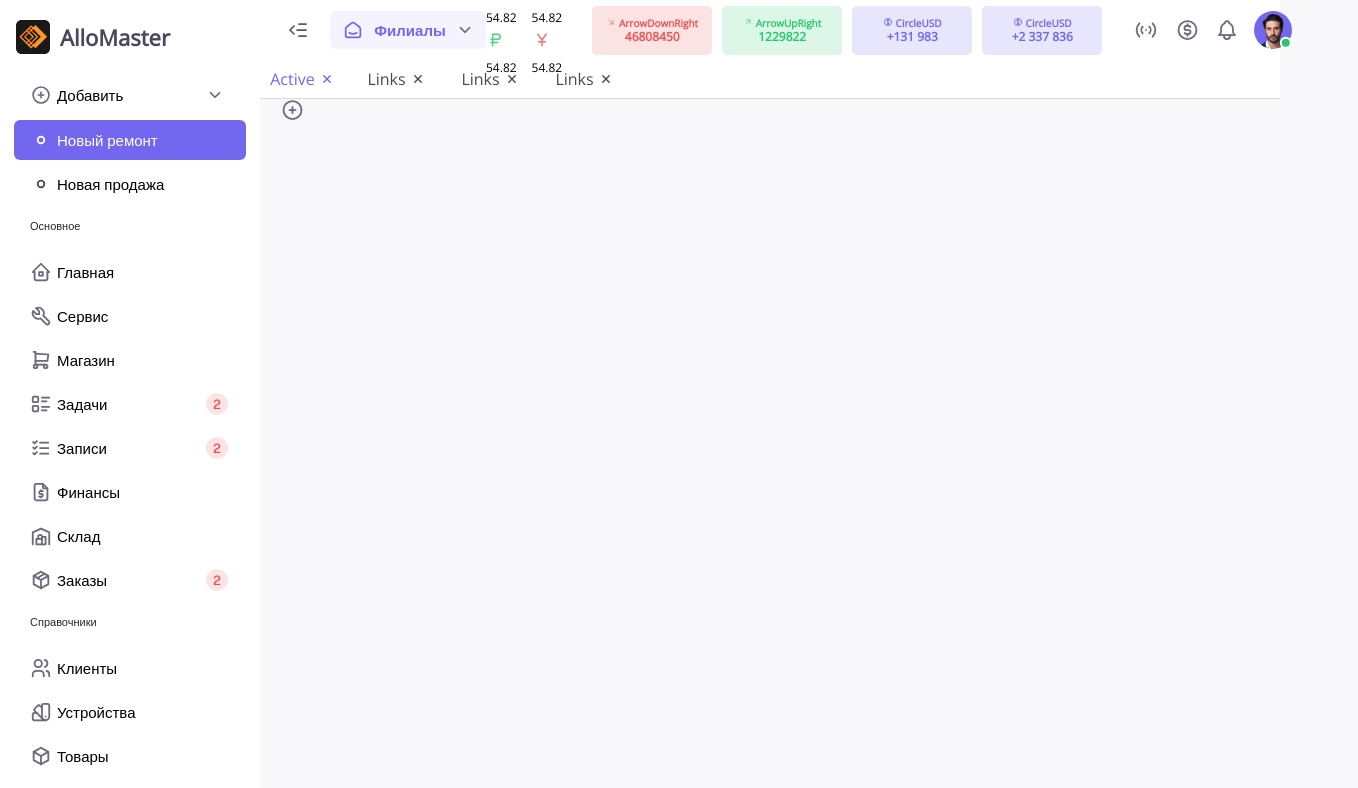
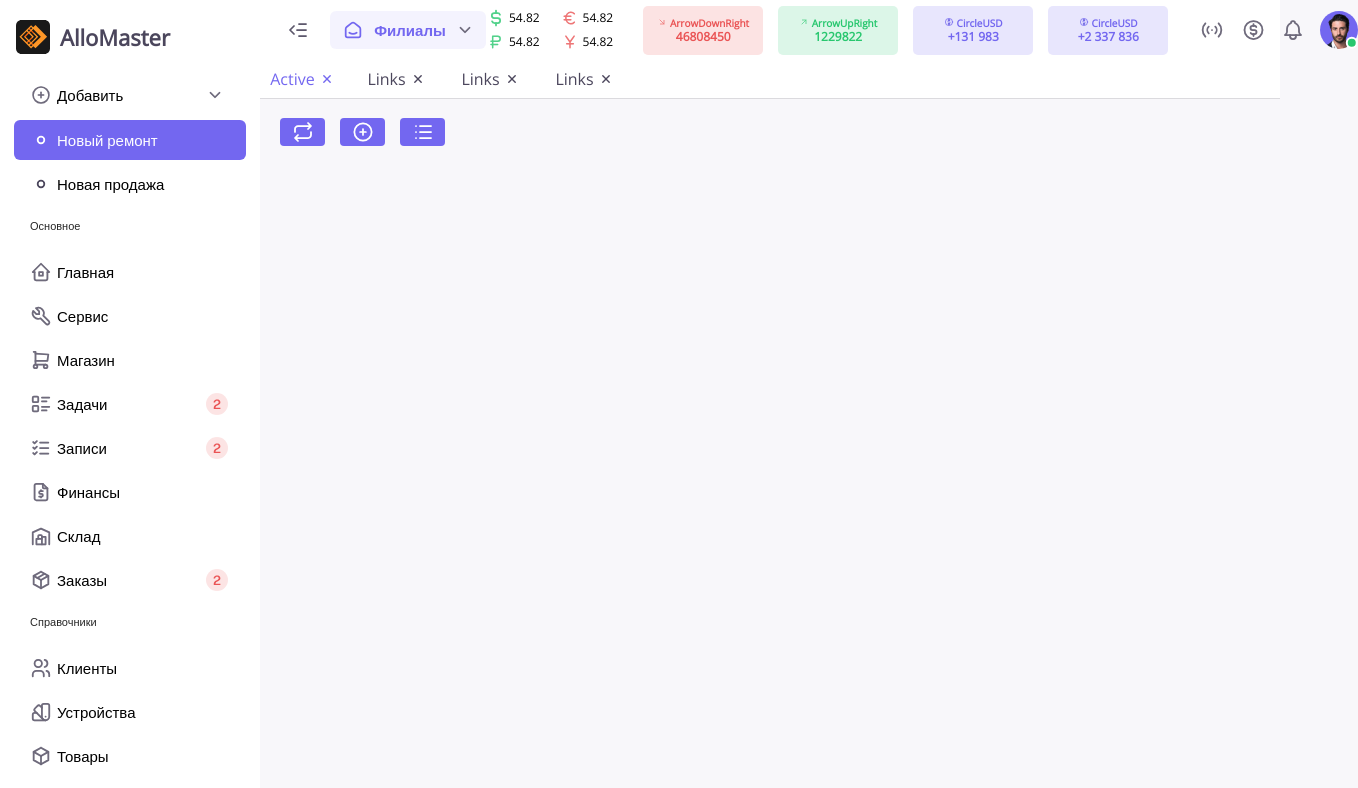
Before and after one commit to Aidar05/srm-project, a Vue app: page / in a window 1280 px wide. Shown: the top 788 px of the page, 1358 px wide, since content can reach past the window. Built offline with nearby package versions, Linux system fonts and the light colour scheme.

Commit message:
Верхние кнопки сделал

```diff
--- a/src/assets/css/content.css
+++ b/src/assets/css/content.css
@@ -1,3 +1,30 @@
 .content-main-container{
+  height: 60vh;
   margin-left: 280px;
+  margin-top: 20px;
 }
+
+.content-btns-container{
+  display: flex;
+  gap: 15px;
+}
+
+.content-btns-container > :nth-child(2) *{
+  stroke: white;
+}
+
+.content-btns{
+  display: flex;
+  align-items: center;
+  justify-content: center;
+
+  width: 45px;
+  height: 28px;
+  border-radius: 4px;
+  background-color: var(--color-purple);
+}
+
+.content-btns svg{
+  width: 24px;
+  height: 24px;
+}
--- a/src/assets/css/header.css
+++ b/src/assets/css/header.css
@@ -6,8 +6,8 @@
 
 #header{
   display: flex;
+  align-items: center;
   justify-content: space-between;
-  align-items: center;
   height: 60px;
   padding: 0 26px 0 26px;
 }
@@ -51,12 +51,18 @@
   stroke: rgba(115, 103, 240, 1) !important;
 }
 
-
+/* Контейнер с валютами */
 .exchange-rate{
   display: grid;
   grid-template-columns: 1fr 1fr;
   grid-template-rows: 1fr 1fr;
-  column-gap: 15px;
+  column-gap: 20px;
+}
+
+#currency-element{
+  display: flex;
+  align-items: center;
+  gap: 3px
 }
 
 #currency-element svg{
@@ -73,7 +79,7 @@
 /* Инфа о финансах в хэдере */
 #fin-info-container{
   display: flex;
-  gap: 10px
+  gap: 15px
 }
 
 .header-fin-info{
--- /dev/null
+++ b/src/assets/icons/vue/List.vue
@@ -0,0 +1,16 @@
+<template>
+  <svg width="24" height="24" viewBox="0 0 24 24" fill="none" xmlns="http://www.w3.org/2000/svg">
+    <path d="M9 6H20" stroke="white" stroke-width="1.75" stroke-linecap="round" stroke-linejoin="round"/>
+    <path d="M9 6H20" stroke="white" stroke-opacity="0.2" stroke-width="1.75" stroke-linecap="round" stroke-linejoin="round"/>
+    <path d="M9 12H20" stroke="white" stroke-width="1.75" stroke-linecap="round" stroke-linejoin="round"/>
+    <path d="M9 12H20" stroke="white" stroke-opacity="0.2" stroke-width="1.75" stroke-linecap="round" stroke-linejoin="round"/>
+    <path d="M9 18H20" stroke="white" stroke-width="1.75" stroke-linecap="round" stroke-linejoin="round"/>
+    <path d="M9 18H20" stroke="white" stroke-opacity="0.2" stroke-width="1.75" stroke-linecap="round" stroke-linejoin="round"/>
+    <path d="M5 6V6.01" stroke="white" stroke-width="1.75" stroke-linecap="round" stroke-linejoin="round"/>
+    <path d="M5 6V6.01" stroke="white" stroke-opacity="0.2" stroke-width="1.75" stroke-linecap="round" stroke-linejoin="round"/>
+    <path d="M5 12V12.01" stroke="white" stroke-width="1.75" stroke-linecap="round" stroke-linejoin="round"/>
+    <path d="M5 12V12.01" stroke="white" stroke-opacity="0.2" stroke-width="1.75" stroke-linecap="round" stroke-linejoin="round"/>
+    <path d="M5 18V18.01" stroke="white" stroke-width="1.75" stroke-linecap="round" stroke-linejoin="round"/>
+    <path d="M5 18V18.01" stroke="white" stroke-opacity="0.2" stroke-width="1.75" stroke-linecap="round" stroke-linejoin="round"/>
+  </svg>
+</template>
--- /dev/null
+++ b/src/assets/icons/vue/Repeat.vue
@@ -0,0 +1,8 @@
+<template>
+  <svg width="24" height="24" viewBox="0 0 24 24" fill="none" xmlns="http://www.w3.org/2000/svg">
+    <path d="M3.125 12C3.125 12.4832 3.51675 12.875 4 12.875C4.48325 12.875 4.875 12.4832 4.875 12H3.125ZM20 6.875C20.4832 6.875 20.875 6.48325 20.875 6C20.875 5.51675 20.4832 5.125 20 5.125V6.875ZM17.6187 2.38128C17.277 2.03957 16.723 2.03957 16.3813 2.38128C16.0396 2.72299 16.0396 3.27701 16.3813 3.61872L17.6187 2.38128ZM20 6L20.6187 6.61872C20.9604 6.27701 20.9604 5.72299 20.6187 5.38128L20 6ZM16.3813 8.38128C16.0396 8.72299 16.0396 9.27701 16.3813 9.61872C16.723 9.96043 17.277 9.96043 17.6187 9.61872L16.3813 8.38128ZM4.875 12V9H3.125V12H4.875ZM4.875 9C4.875 7.82639 5.82639 6.875 7 6.875V5.125C4.8599 5.125 3.125 6.8599 3.125 9H4.875ZM7 6.875H20V5.125H7V6.875ZM16.3813 3.61872L19.3813 6.61872L20.6187 5.38128L17.6187 2.38128L16.3813 3.61872ZM19.3813 5.38128L16.3813 8.38128L17.6187 9.61872L20.6187 6.61872L19.3813 5.38128Z" fill="white"/>
+    <path d="M3.125 12C3.125 12.4832 3.51675 12.875 4 12.875C4.48325 12.875 4.875 12.4832 4.875 12H3.125ZM20 6.875C20.4832 6.875 20.875 6.48325 20.875 6C20.875 5.51675 20.4832 5.125 20 5.125V6.875ZM17.6187 2.38128C17.277 2.03957 16.723 2.03957 16.3813 2.38128C16.0396 2.72299 16.0396 3.27701 16.3813 3.61872L17.6187 2.38128ZM20 6L20.6187 6.61872C20.9604 6.27701 20.9604 5.72299 20.6187 5.38128L20 6ZM16.3813 8.38128C16.0396 8.72299 16.0396 9.27701 16.3813 9.61872C16.723 9.96043 17.277 9.96043 17.6187 9.61872L16.3813 8.38128ZM4.875 12V9H3.125V12H4.875ZM4.875 9C4.875 7.82639 5.82639 6.875 7 6.875V5.125C4.8599 5.125 3.125 6.8599 3.125 9H4.875ZM7 6.875H20V5.125H7V6.875ZM16.3813 3.61872L19.3813 6.61872L20.6187 5.38128L17.6187 2.38128L16.3813 3.61872ZM19.3813 5.38128L16.3813 8.38128L17.6187 9.61872L20.6187 6.61872L19.3813 5.38128Z" fill="white" fill-opacity="0.2"/>
+    <path d="M20.875 12C20.875 11.5168 20.4832 11.125 20 11.125C19.5167 11.125 19.125 11.5168 19.125 12H20.875ZM4 17.125C3.51675 17.125 3.125 17.5168 3.125 18C3.125 18.4832 3.51675 18.875 4 18.875V17.125ZM6.38128 21.6187C6.72299 21.9604 7.27701 21.9604 7.61872 21.6187C7.96043 21.277 7.96043 20.723 7.61872 20.3813L6.38128 21.6187ZM4 18L3.38128 17.3813C3.03957 17.723 3.03957 18.277 3.38128 18.6187L4 18ZM7.61872 15.6187C7.96043 15.277 7.96043 14.723 7.61872 14.3813C7.27701 14.0396 6.72299 14.0396 6.38128 14.3813L7.61872 15.6187ZM19.125 12V15H20.875V12H19.125ZM19.125 15C19.125 16.1736 18.1736 17.125 17 17.125V18.875C19.1401 18.875 20.875 17.1401 20.875 15H19.125ZM17 17.125H4V18.875H17V17.125ZM7.61872 20.3813L4.61872 17.3813L3.38128 18.6187L6.38128 21.6187L7.61872 20.3813ZM4.61872 18.6187L7.61872 15.6187L6.38128 14.3813L3.38128 17.3813L4.61872 18.6187Z" fill="white"/>
+    <path d="M20.875 12C20.875 11.5168 20.4832 11.125 20 11.125C19.5167 11.125 19.125 11.5168 19.125 12H20.875ZM4 17.125C3.51675 17.125 3.125 17.5168 3.125 18C3.125 18.4832 3.51675 18.875 4 18.875V17.125ZM6.38128 21.6187C6.72299 21.9604 7.27701 21.9604 7.61872 21.6187C7.96043 21.277 7.96043 20.723 7.61872 20.3813L6.38128 21.6187ZM4 18L3.38128 17.3813C3.03957 17.723 3.03957 18.277 3.38128 18.6187L4 18ZM7.61872 15.6187C7.96043 15.277 7.96043 14.723 7.61872 14.3813C7.27701 14.0396 6.72299 14.0396 6.38128 14.3813L7.61872 15.6187ZM19.125 12V15H20.875V12H19.125ZM19.125 15C19.125 16.1736 18.1736 17.125 17 17.125V18.875C19.1401 18.875 20.875 17.1401 20.875 15H19.125ZM17 17.125H4V18.875H17V17.125ZM7.61872 20.3813L4.61872 17.3813L3.38128 18.6187L6.38128 21.6187L7.61872 20.3813ZM4.61872 18.6187L7.61872 15.6187L6.38128 14.3813L3.38128 17.3813L4.61872 18.6187Z" fill="white" fill-opacity="0.2"/>
+  </svg>
+</template>
--- a/src/components/Content.vue
+++ b/src/components/Content.vue
@@ -1,6 +1,7 @@
 <template>
   <div class="content-main-container">
-    <ContentBtns :icon="'CirclePlus'"/>
+
+    <ContentBtns :contentIcons="contentIcons"/>
   </div>
 </template>
 
@@ -13,6 +14,15 @@ export default{
   components: {
     Icon, ContentBtns
   },
+  data() {
+    return {
+      contentIcons: [
+        {icon: "Repeat"},
+        {icon: "CirclePlus"},
+        {icon: "List"}
+      ]
+    }
+  }
 }
 </script>
 
--- a/src/components/ContentComponents/ContentBtns.vue
+++ b/src/components/ContentComponents/ContentBtns.vue
@@ -1,6 +1,10 @@
 <template>
-  <div class="content-btns">
-    <Icon :name="icon"/>
+  <div class="content-btns-container">
+    <div class="content-btns" v-for="(item, index) in contentIcons"
+      :key="index" >
+
+      <Icon :name="item.icon"/>
+    </div>
   </div>
 </template>
 
@@ -13,7 +17,7 @@ export default{
     Icon
   },
   props: {
-    icon: String
+    contentIcons: Object
   }
 }
 </script>
```
Also changed, not shown: src/assets/icons/svg/list.svg (added), src/assets/icons/svg/repeat.svg (added).
